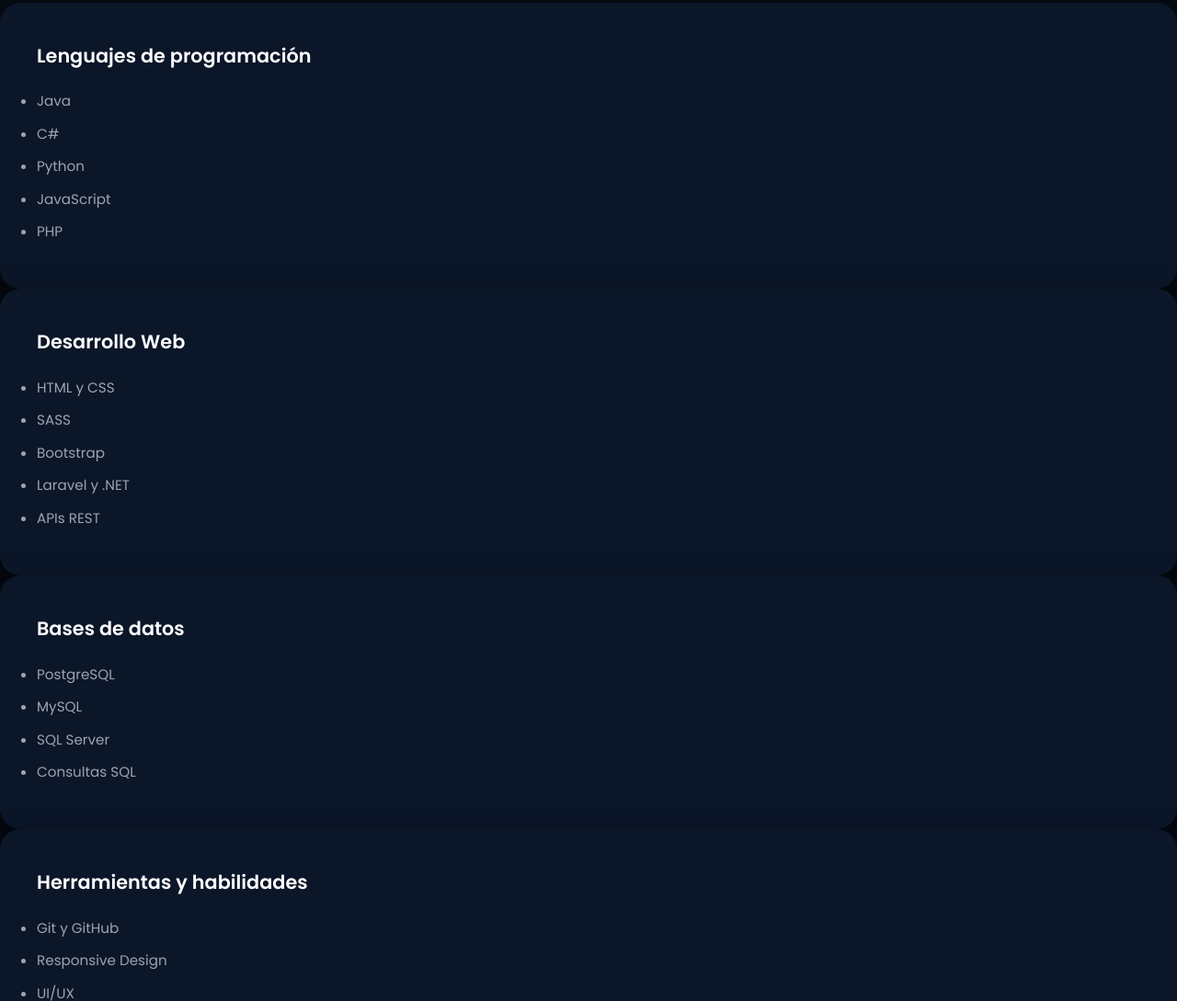
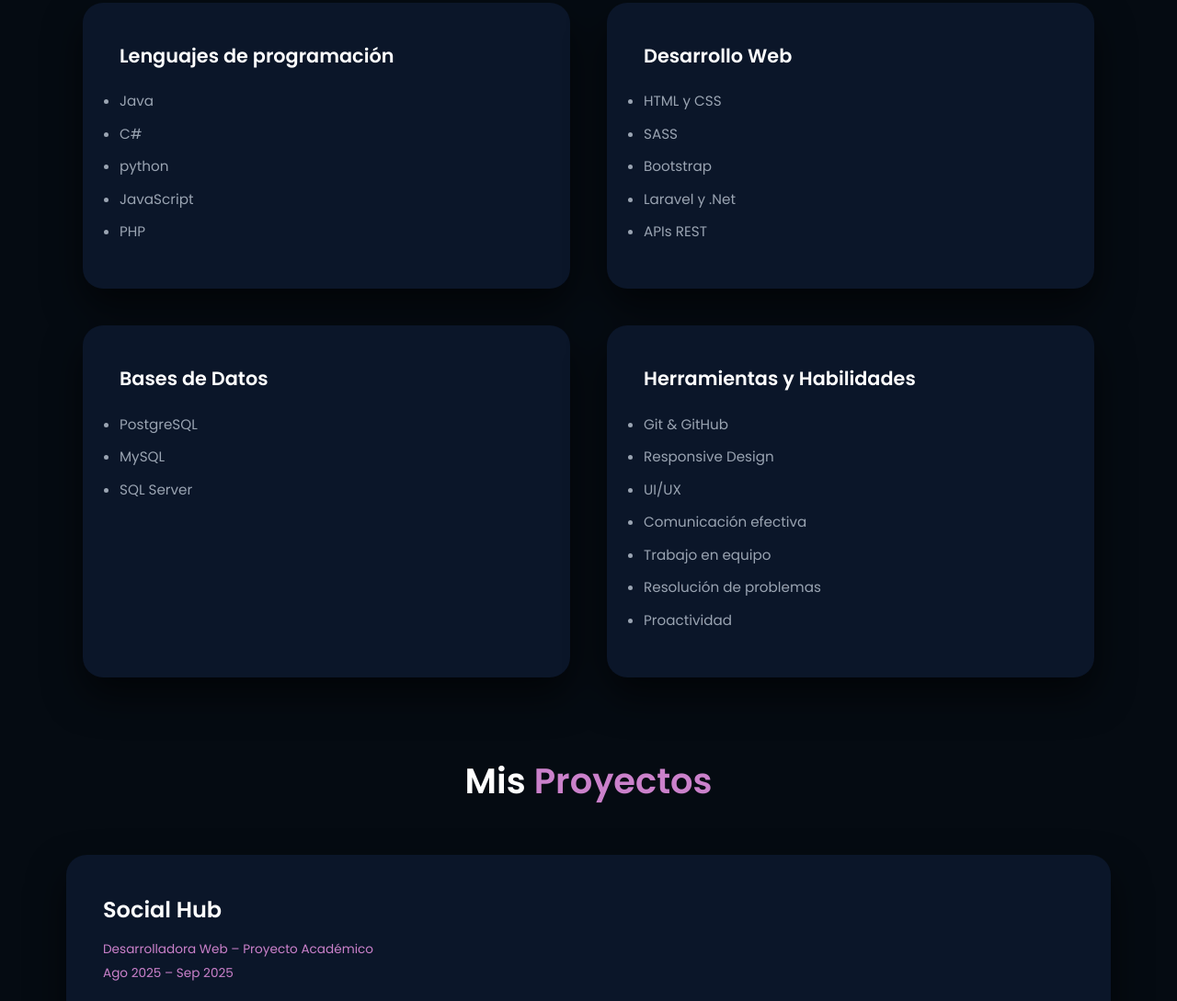
Before and after one commit to AloRod/alorod.github.io, a plain HTML site: page index.html in a window 1280 px wide. Shown: the part 1347-2436 px from the top of the page at 92% size. Drawn offline with Linux system fonts and the light colour scheme.

Commit message:
actualizacion de informacion personal

```diff
--- a/index.html
+++ b/index.html
@@ -89,12 +89,14 @@
             Mis <span>Habilidades</span>
         </h3>
 
+        <div class="skills-grid">
+
             <div class="skill-card">
                 <h4>Lenguajes de programación</h4>
                 <ul>
                     <li>Java</li>
                     <li>C#</li>
-                <li>Python</li>
+                    <li>python</li>
                     <li>JavaScript</li>
                     <li>PHP</li>
                 </ul>
@@ -106,25 +108,24 @@
                     <li>HTML y CSS</li>
                     <li>SASS</li>
                     <li>Bootstrap</li>
-                <li>Laravel y .NET</li>
+                    <li>Laravel y .Net</li>
                     <li>APIs REST</li>
                 </ul>
             </div>
 
             <div class="skill-card">
-            <h4>Bases de datos</h4>
+                <h4>Bases de Datos</h4>
                 <ul>
                     <li>PostgreSQL</li>
                     <li>MySQL</li>
                     <li>SQL Server</li>
-                <li>Consultas SQL</li>
                 </ul>
             </div>
 
             <div class="skill-card">
-            <h4>Herramientas y habilidades</h4>
+                <h4>Herramientas y Habilidades</h4>
                 <ul>
-                <li>Git y GitHub</li>
+                    <li>Git & GitHub</li>
                     <li>Responsive Design</li>
                     <li>UI/UX</li>
                     <li>Comunicación efectiva</li>
@@ -132,6 +133,8 @@
                     <li>Resolución de problemas</li>
                     <li>Proactividad</li>
                 </ul>
+            </div>
+
         </div>
     </section>
 
@@ -201,9 +204,9 @@
 
             <div class="education-card">
                 <div class="icon">🎓</div>
-                <h4>Bachillerato universitario en Ingeniería de Software</h4>
+                <h4>Diplomado Universitario en Tecnologías Informáticas</h4>
                 <p class="institution">Universidad Técnica Nacional (UTN)</p>
-                <span class="year">ENE 2022 - ACTUALIDAD</span>
+                <span class="year">ENE 2021 - AGO 2025</span>
             </div>
 
             <div class="education-card">
```
Lines whose indentation alone changed are shown as unchanged.
